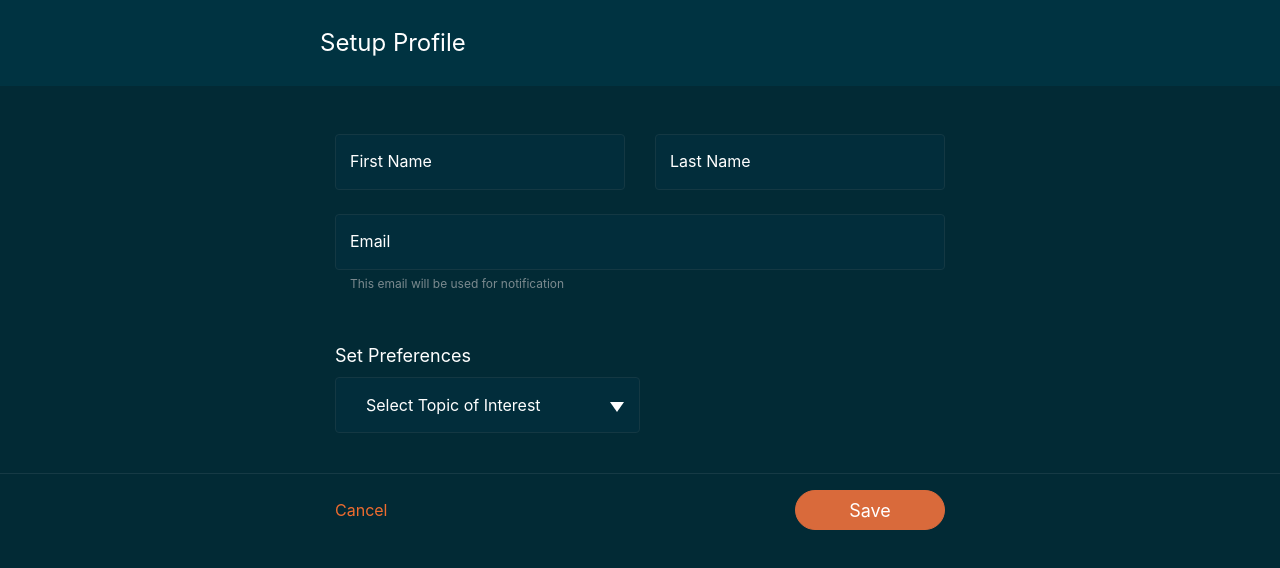
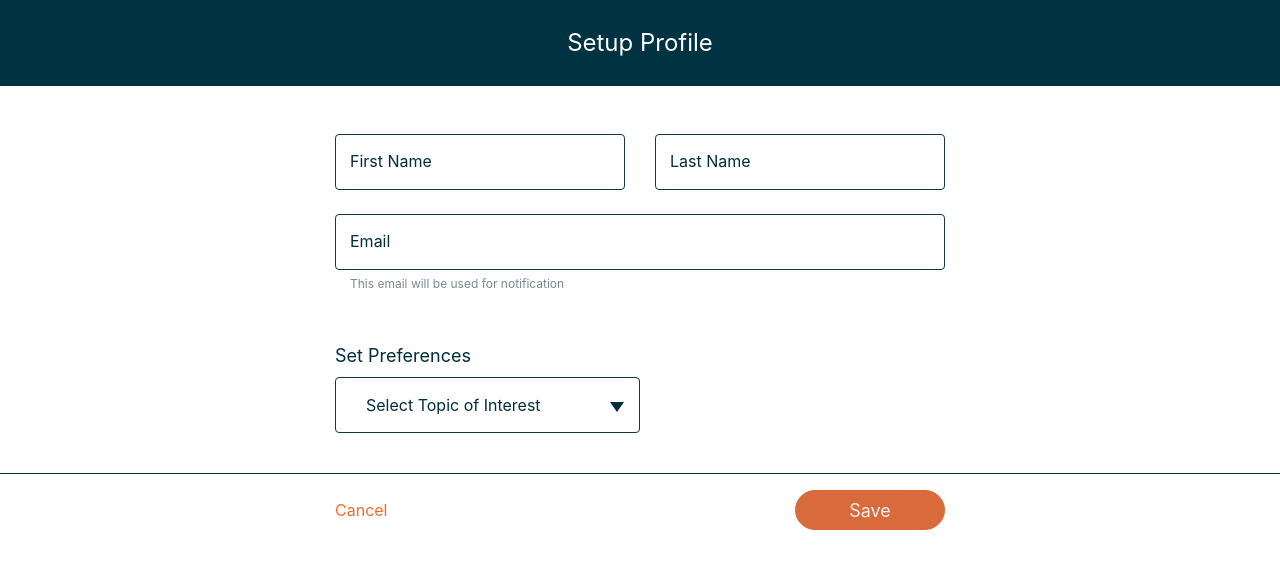
Before and after one commit to Abhay-Joshi-Git/tech-center, a React (Create React App) app: page /preferences in a window 1280 px wide. Shown: the top 568 px of the page. Built offline with nearby package versions, Linux system fonts and the light colour scheme.

Commit message:
theme changed

```diff
--- a/src/App.js
+++ b/src/App.js
@@ -12,7 +12,7 @@ function App() {
     <div className="h-100">
       {/* // HEADER WILL GO HERE */}
       <Switch>
-        <Route exact path="/question-thread/:questionId" component={QuestionThread} />
+        <Route exact path="/threads/:questionId" component={QuestionThread} />
         <Route exact path="/threads" component={QuestionsPage} />
         <Route exact path="/" component={QuestionsPage} />
         <Route exact path="/preferences" component={PreferencesPage} />
--- a/src/common.scss
+++ b/src/common.scss
@@ -1,10 +1,10 @@
-$colorPlaceholderText: #ffffff;
+$colorPlaceholderText:#022d3b;
 $colorPlaceholderTextOnFocus: #7b8a8f;
-$colorBackground: #022d3b;
+$colorBackground: #ffffff;
 $colorGrayBorder: #143843;
 $colorOrange: #d96a3b;
 $colorOrangeHover: #c0521f;
-
+$colorLightGrey: #ebebeb;
 $fontFamilyRoboto: "Roboto";
 $fontFamilyLucida: "Lucida Grande";
 $colorEFEFEF: #efefef;
@@ -32,7 +32,7 @@ button:focus {
   background-color: $colorOrange;
   border: 1px solid $colorOrange;
   border-radius: 20px;
-  color: $colorPlaceholderText;
+  color: $colorEFEFEF;
   font-size: 18px;
   cursor: pointer;
 }
--- a/src/components/checkbox/Checkbox.scss
+++ b/src/components/checkbox/Checkbox.scss
@@ -1,6 +1,6 @@
 $colorOrange : #D96A3B;
 $colorGray: #3E5C65;
-$colorWhite: #ffffff;
+$colorPlaceholderText: #02252F;
 
   .checkbox {
     display: inline-block;
@@ -21,7 +21,7 @@ $colorWhite: #ffffff;
   .checkbox label {
     position: relative;
     cursor: pointer;
-    color: $colorWhite;
+    color: $colorPlaceholderText;
     margin-bottom: 0px;
     font-size: 12px;
   }
@@ -53,7 +53,7 @@ $colorWhite: #ffffff;
     left: 7px;
     width: 6px;
     height: 14px;
-    border: 2px solid $colorWhite;
+    border: 2px solid $colorPlaceholderText;
     border-width: 0 2px 2px 0;
     transform: rotate(45deg);
   }
--- a/src/components/drop-down-checkbox-panel/DropDownCheckboxPanel.scss
+++ b/src/components/drop-down-checkbox-panel/DropDownCheckboxPanel.scss
@@ -1,7 +1,7 @@
 @import '../../common';
 
 .dropdown-menu {
-    background-color: white;
+    background-color: $colorBackground;
     border: 1px solid $colorGrayBorder;
     border-top: none;
 }
@@ -51,10 +51,12 @@
 }
 .dropdown-header-row {
     font-size: 14px;
-    background-color: #02252F;
+    background-color: #EBEBEB;
+    color: $colorPlaceholderText;
 }
 .dropdown-content {
     background-color: $colorBackground;
+    color: $colorPlaceholderText;
     max-height: 260px;
     overflow-y: auto;
 }
--- a/src/components/label-selectable/LabelSelectable.scss
+++ b/src/components/label-selectable/LabelSelectable.scss
@@ -12,7 +12,7 @@ $colorWhite: #ffffff;
 
 .selectable-label.selected {
   border: 0.5px solid #EF6C2F;
-  background-color: rgba(239,108,47,0.25);
+  background-color: rgba(239,108,47,0);
 }
 
 .selectable-label .selectable-label-text {
--- a/src/components/question-overview-row/QuestionOverviewRow.scss
+++ b/src/components/question-overview-row/QuestionOverviewRow.scss
@@ -1,8 +1,9 @@
 @import "../../common.scss";
 
 .question-overview-row {
-  background-color: #02252f;
+  background-color: $colorBackground;
   border-left: 4px solid transparent;
+  border-bottom: 1px solid $colorEFEFEF;
   min-height: 65px;
   .btn-orange-rounded {
     display: none;
@@ -17,7 +18,7 @@
 }
 
 .question-overview-row:hover {
-  background-color: #003341;
+  background-color: #ffd0a633;
   border-left: 4px solid $colorOrange;
   .btn-orange-rounded {
     display: inline-block;
--- a/src/components/questions-overview-table/QuestionsOverviewTable.scss
+++ b/src/components/questions-overview-table/QuestionsOverviewTable.scss
@@ -9,7 +9,7 @@
 .questions-overview-table-header-row {
   height: 74px;
   border-radius: 4px 4px 0 0;
-  background-color: #012e3b;
+  background-color:$colorEFEFEF;
   box-shadow: 0 2px 9px 0 rgba(0, 0, 0, 0.18);
 }
 
--- a/src/pages/preferences/PreferencesPage.js
+++ b/src/pages/preferences/PreferencesPage.js
@@ -197,10 +197,9 @@ class PreferencesPage extends Component {
     return (
       <div className="container-fluid mx-0 p-0 preferences-container">
         <header className="row mx-0 header-setup align-items-center">
-          <div className="col-md-2 offset-md-3 p-0">
+          <div className="col text-center p-0">
               <span className="logo-text"> Setup Profile </span>
           </div>
-          <div className="col-md-2" />
         </header>
         <div className="pb-3">
           <div className="row mx-0 mt-5">
--- a/src/pages/preferences/PreferencesPage.scss
+++ b/src/pages/preferences/PreferencesPage.scss
@@ -1,12 +1,15 @@
-$colorPlaceholderText : #ffffff;
+@import '../../common.scss';
 
 .preferences-container {
-    background-color: #022A35;
+    background-color: $colorBackground;
     min-height: 100%;
 }
+@import '../../common.scss';
+
 .header-setup {
     height: 86px;
     background-color: #003341;
+    color: $colorPlaceholderText;
 }
 
 .logo-text {
@@ -15,12 +18,12 @@ $colorPlaceholderText : #ffffff;
 }
 .preferences-container {
     footer {
-        border-top: 1px solid #163A45;
+        border-top: 1px solid $colorPlaceholderText;
         height: 107px;
     }
 }
 .label-color  {
-    color: #ffffff;
+    color: $colorPlaceholderText;
 }
 
 .btn-text-type {
--- a/src/pages/questions/QuestionsPage.scss
+++ b/src/pages/questions/QuestionsPage.scss
@@ -1,8 +1,7 @@
-$colorPlaceholderText: #ffffff;
-
+@import '../../common.scss';
 
 .question-page-container {
-  background-color: #022a35;
+  background-color: $colorBackground;
   min-height: 100%;
 }
 .header-setup {
@@ -21,7 +20,7 @@ $colorPlaceholderText: #ffffff;
   }
 }
 .label-color {
-  color: #ffffff;
+  color: $colorPlaceholderText;
 }
 
 .btn-text-type {
```
